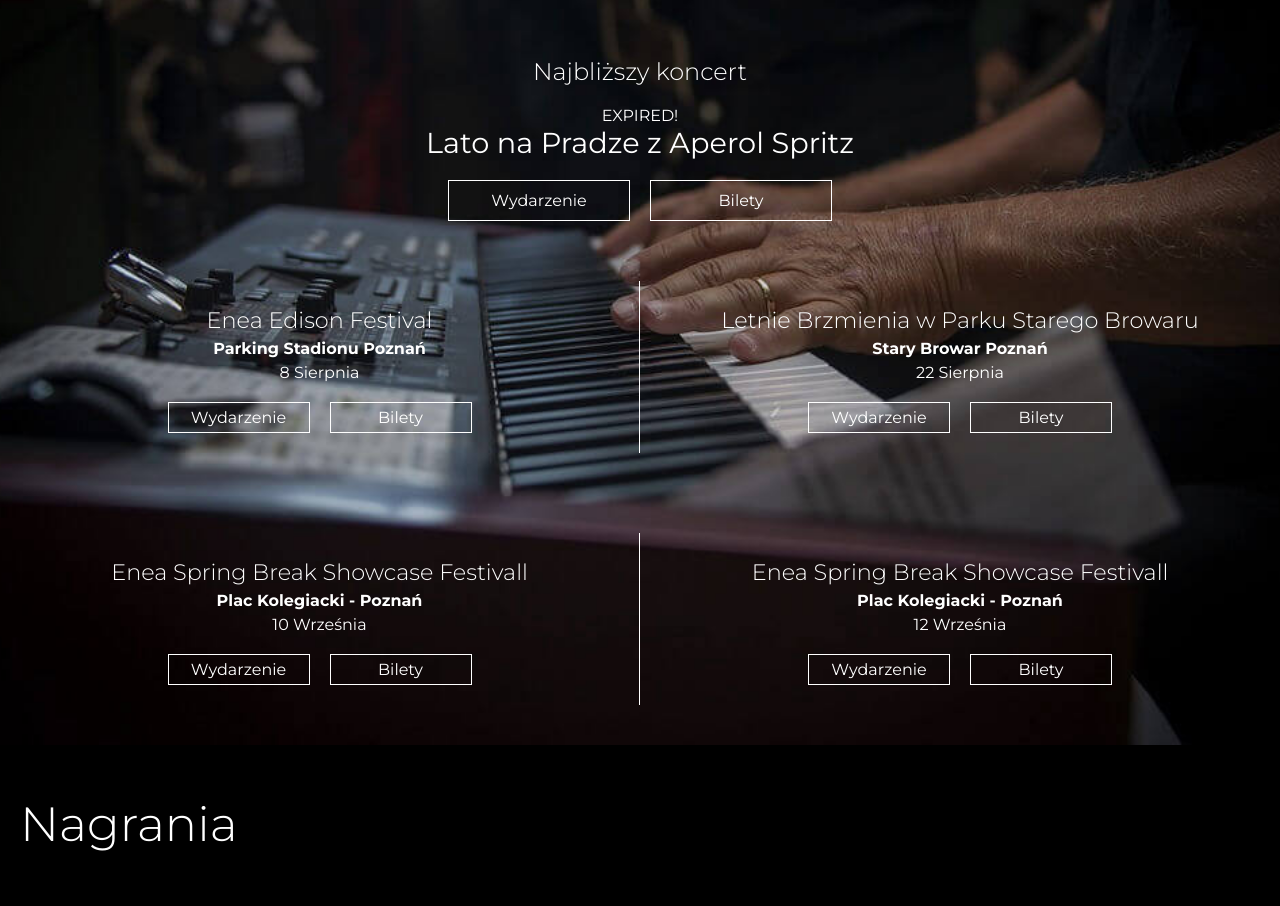
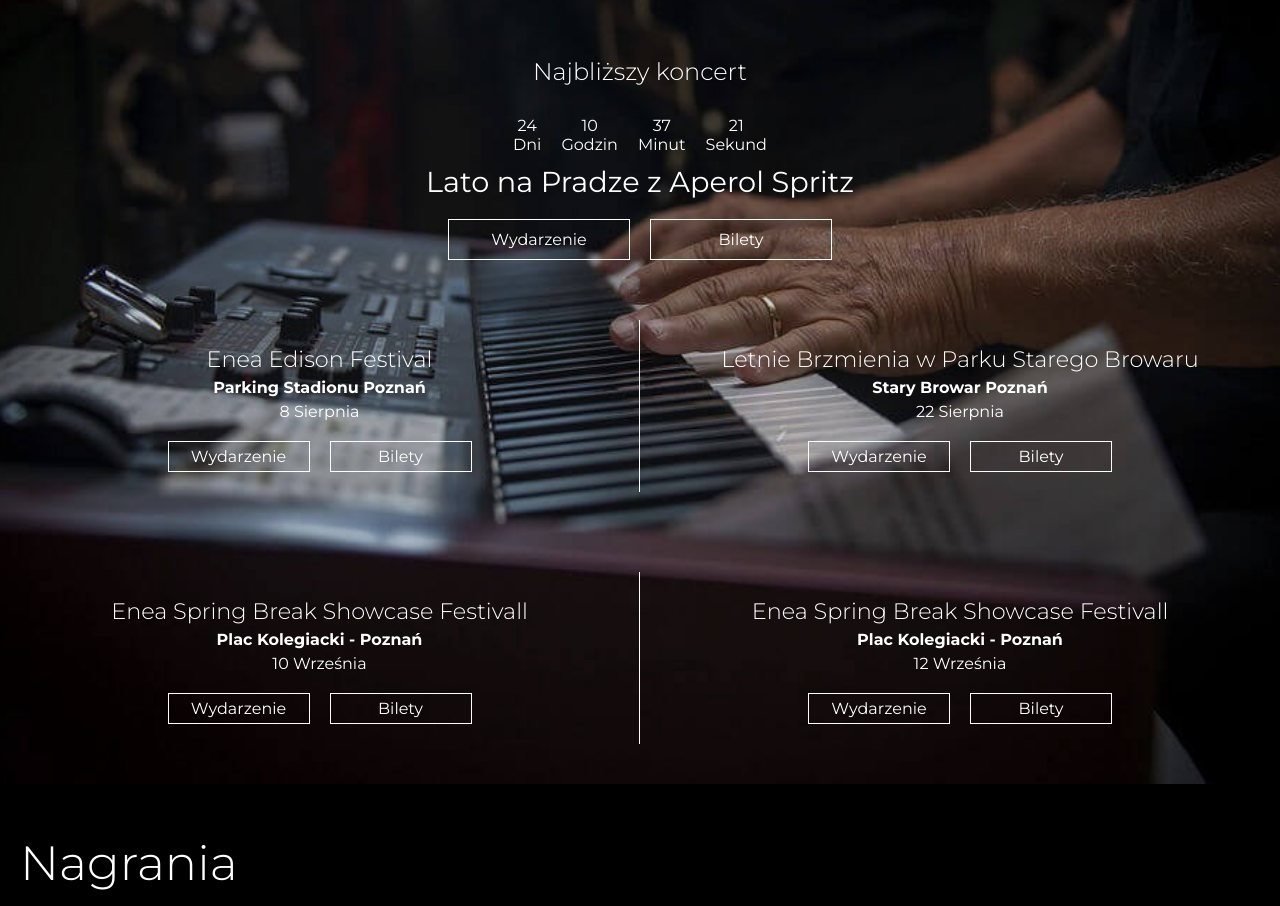
Before and after one commit to lilivin/Pawe-_Odoszewski_Website, a plain HTML site: page index.html in a window 1280 px wide. Shown: the part 1908-2814 px from the top of the page. Drawn offline with nearby package versions, Linux system fonts and the light colour scheme.

Commit message:
Update index.html

```diff
--- a/index.html
+++ b/index.html
@@ -235,7 +235,7 @@
 
 
     <script type="text/javascript">
-        CountDownTimer('09/31/2020 6:00 PM', 'countdown');
+        CountDownTimer('10/31/2020 6:00 PM', 'countdown');
 
         function CountDownTimer(dt, id) {
             var end = new Date(dt);
```
